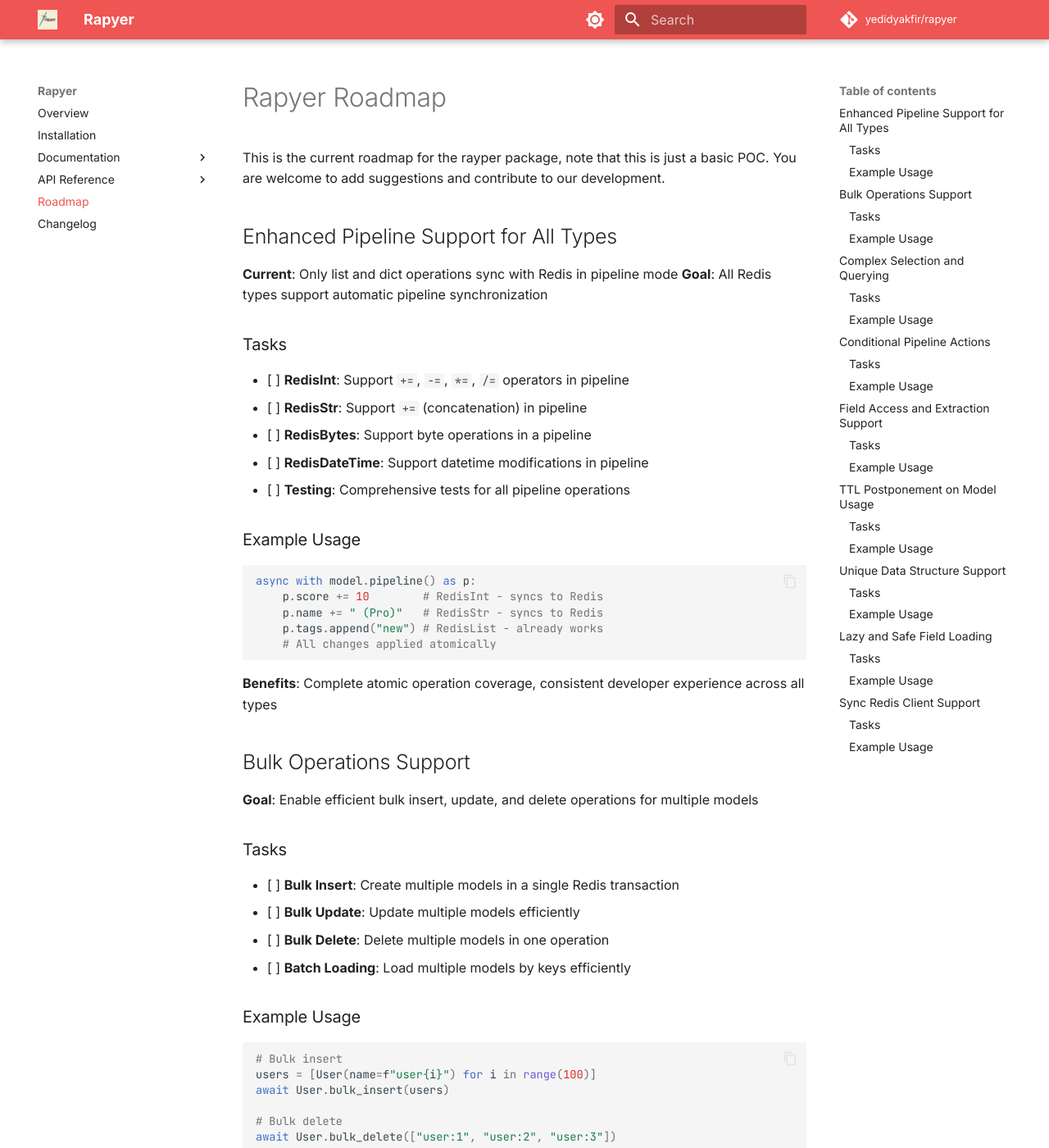
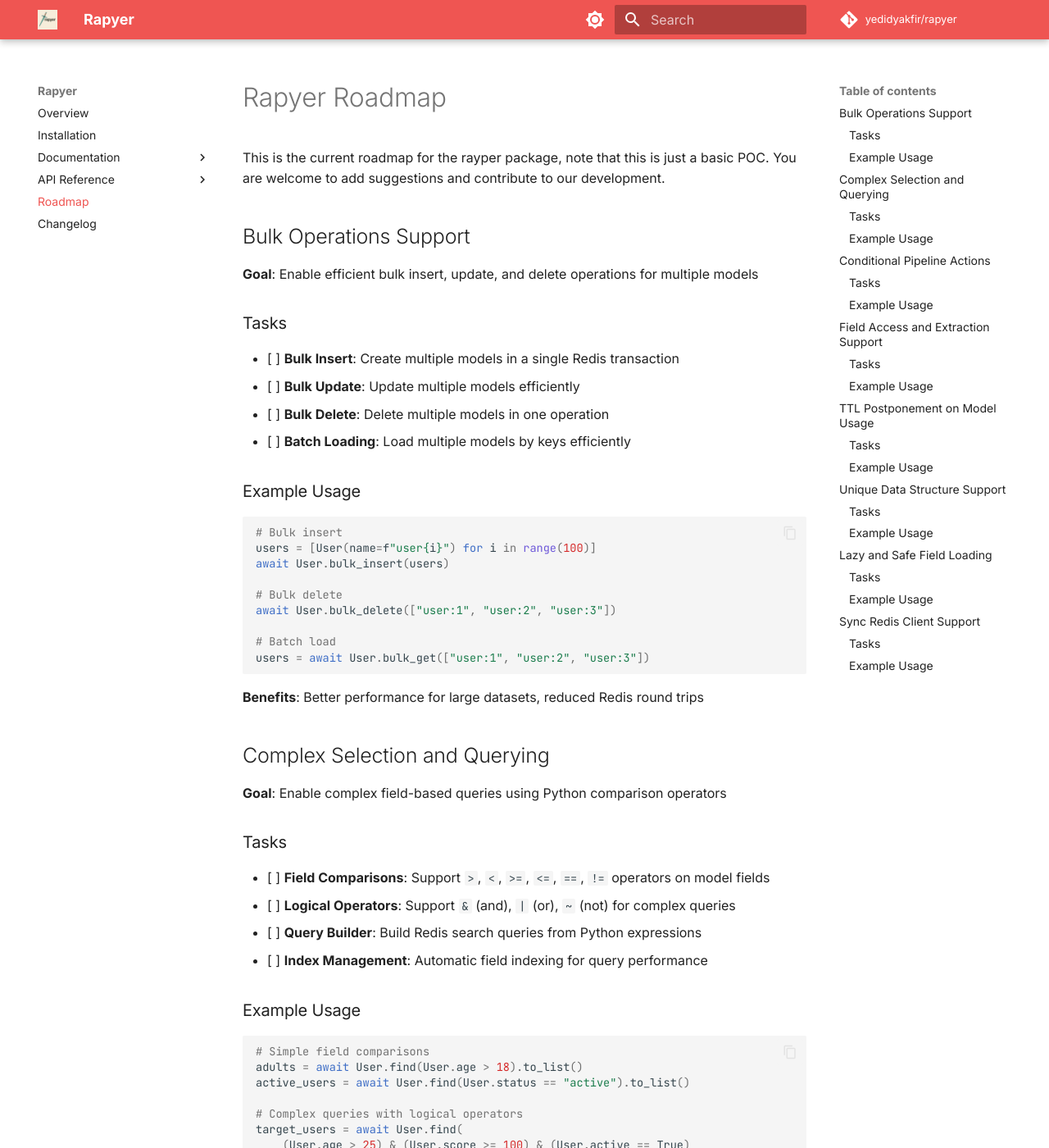
Before and after one commit to yedidyakfir/rapyer, an MkDocs documentation site: the page built from docs/roadmap.md, in a window 1280 px wide and 1400 px high. Shown: the whole window at 82% size. Built offline with MkDocs 1.6.1 and Material for MkDocs 9.7.7, drawn with Linux system fonts in a browser that asks for light colours; comment, search, counter and statistics services are not loaded.

Commit message:
finish this task

````diff
--- a/docs/roadmap.md
+++ b/docs/roadmap.md
@@ -2,29 +2,6 @@
 
 This is the current roadmap for the rayper package, note that this is just a basic POC.
 You are welcome to add suggestions and contribute to our development.
-
-## Enhanced Pipeline Support for All Types
-
-**Current**: Only list and dict operations sync with Redis in pipeline mode
-**Goal**: All Redis types support automatic pipeline synchronization
-
-### Tasks
-- [ ] **RedisInt**: Support `+=`, `-=`, `*=`, `/=` operators in pipeline
-- [ ] **RedisStr**: Support `+=` (concatenation) in pipeline
-- [ ] **RedisBytes**: Support byte operations in a pipeline
-- [ ] **RedisDateTime**: Support datetime modifications in pipeline
-- [ ] **Testing**: Comprehensive tests for all pipeline operations
-
-### Example Usage
-```python
-async with model.pipeline() as p:
-    p.score += 10        # RedisInt - syncs to Redis
-    p.name += " (Pro)"   # RedisStr - syncs to Redis
-    p.tags.append("new") # RedisList - already works
-    # All changes applied atomically
-```
-
-**Benefits**: Complete atomic operation coverage, consistent developer experience across all types
 
 ## Bulk Operations Support
 
````
